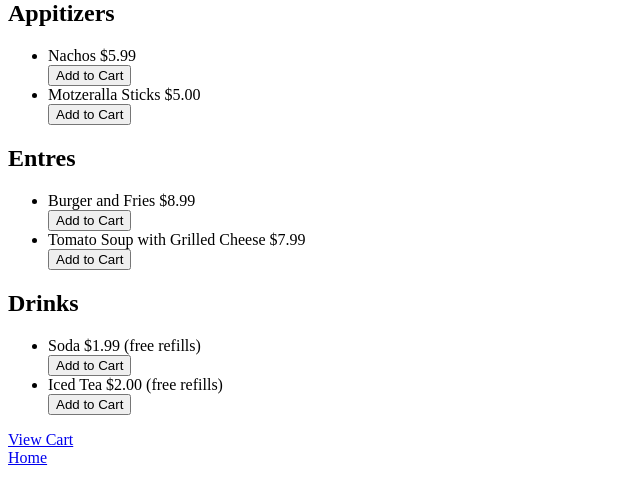
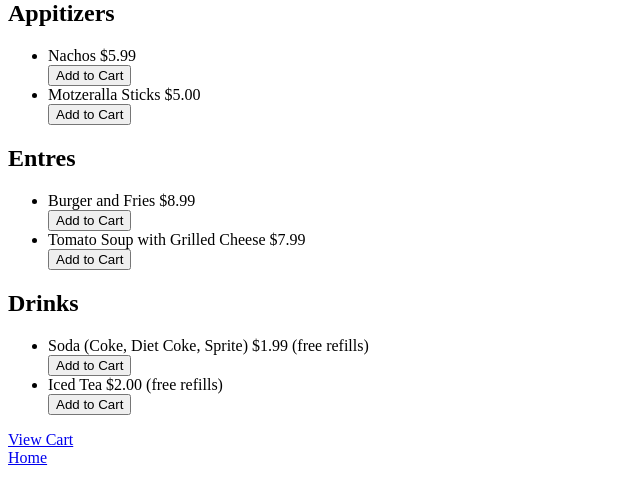
Before and after one commit to RyanDormitzer/ClientSideDemo, a plain HTML site: page dinnerApp/menu.html in a window 1280 px wide. Shown: the part 66-570 px from the top of the page, without its empty margins (0-640 px from the left). Drawn offline with Linux system fonts and the light colour scheme.

Commit message:
DinerApp

```diff
--- a/dinnerApp/menu.html
+++ b/dinnerApp/menu.html
@@ -21,7 +21,7 @@
     <div id='drinks'>
         <h2>Drinks</h2>
         <ul>
-            <li>Soda $1.99 (free refills)</li> <button id="soda">Add to Cart</button>
+            <li>Soda (Coke, Diet Coke, Sprite) $1.99 (free refills)</li> <button id="soda">Add to Cart</button>
             <li>Iced Tea $2.00 (free refills)</li> <button id="tea">Add to Cart</button>
         </ul>
     </div>
```
